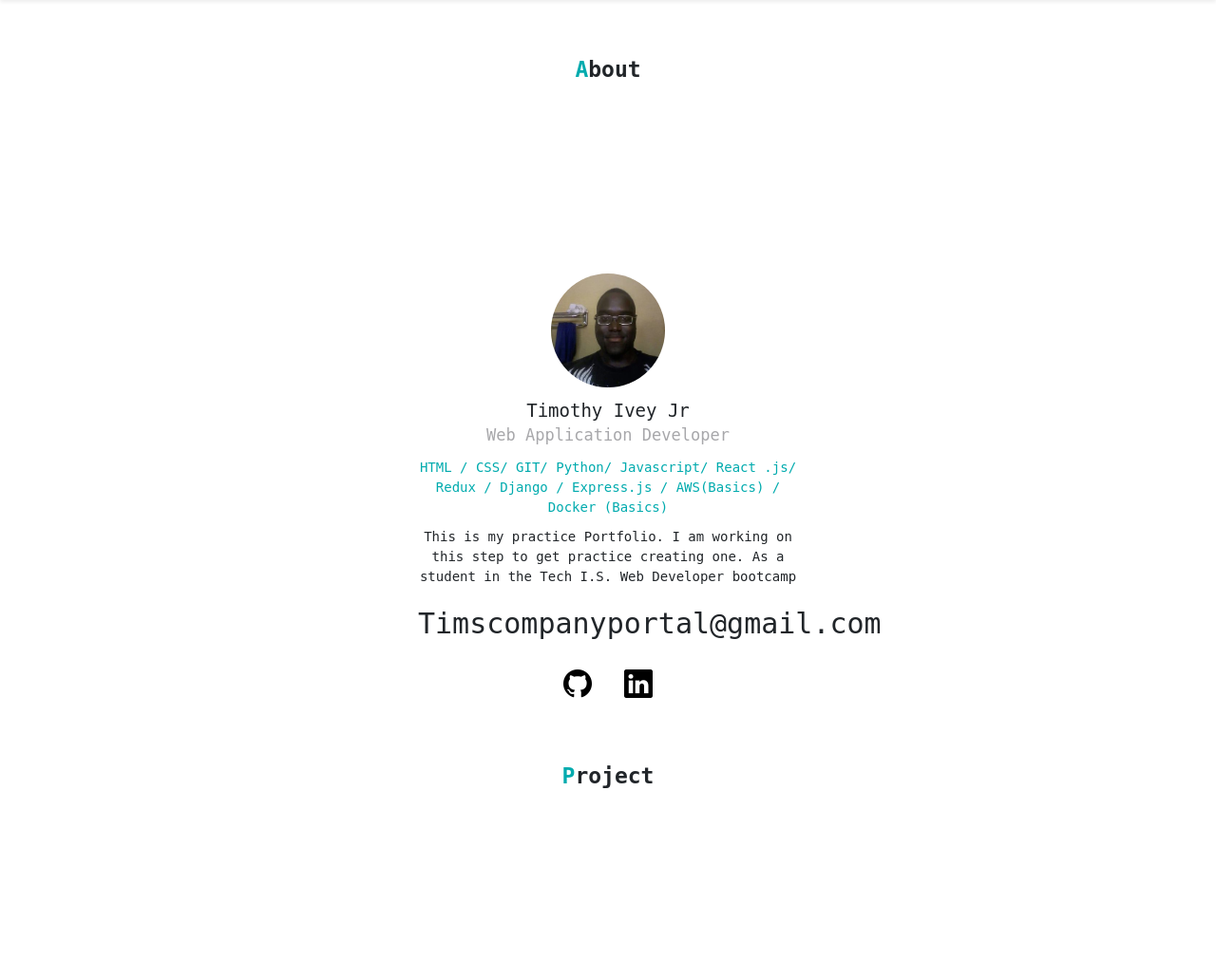
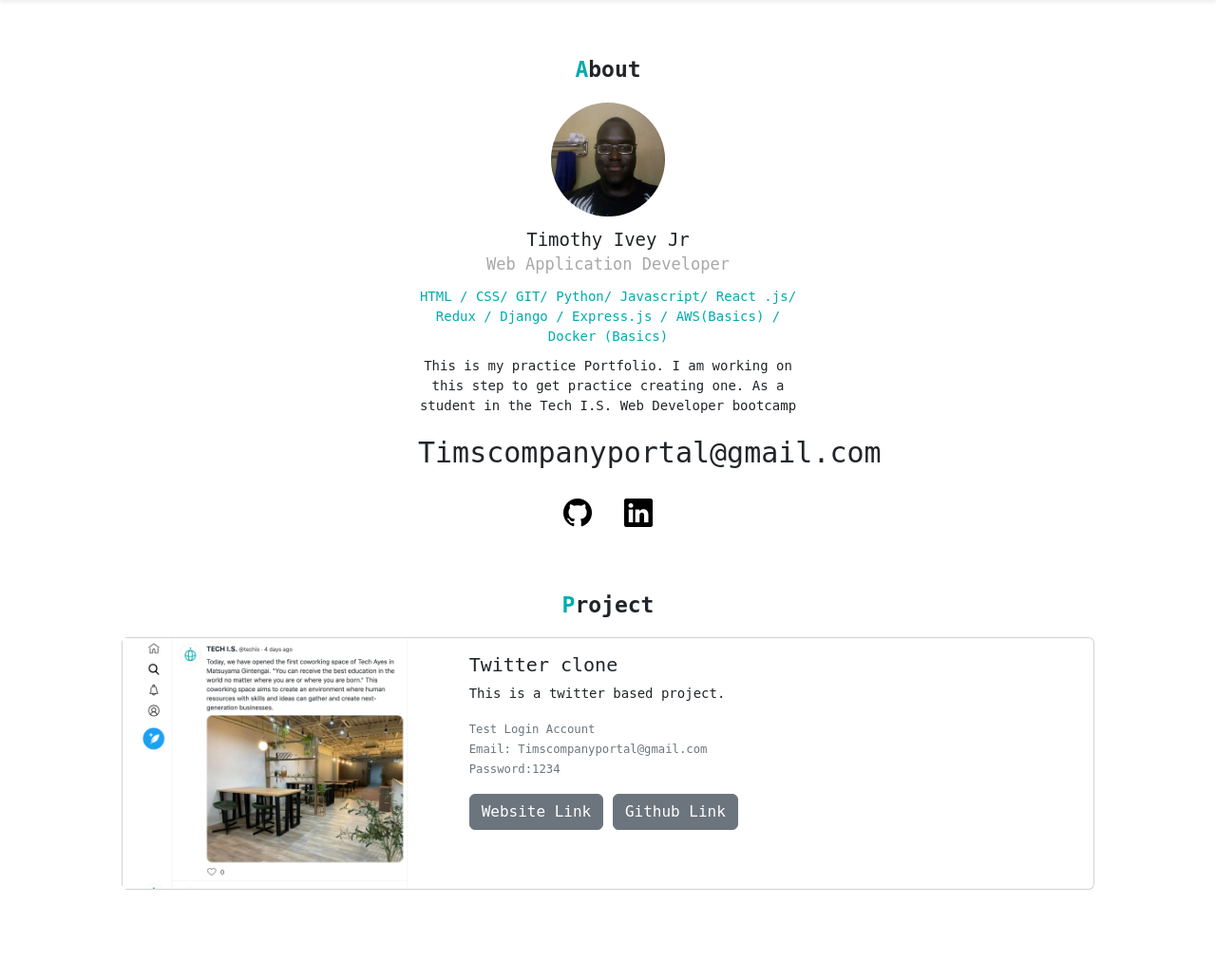
Before and after one commit to TimothyIveyJR/new-project, a PHP site: page / in a window 1280 px wide. Shown: the part 64-1095 px from the top of the page at 95% size. After the commit the page ends 1001 px from the top, so only its background shows below. Run offline with PHP 8.4, Linux system fonts and the light colour scheme; some libraries are stand-ins or nearby versions.

Commit message:
Added twitter clone

```diff
--- a/index.html
+++ b/index.html
@@ -46,8 +46,31 @@
             <a href="https://www.linkedin.com/in/timothy-ivey-jr-66b247191/"><i class="bi bi-linkedin ms-3"></i></a>
         </div>
       </div>
+
       <div id="project">
         <h2><span class="font-primary">P</span>roject</h2>
+
+        <div class="card mb-3">
+            <div class="row">
+              <div class="col-md-4">
+                <img src="img/project-twitter.png"  alt="Twitter Project">
+              </div>
+              <div class="col-md-8">
+                <div class="card-body">
+                  <h5 class="card-title">Twitter clone</h5>
+                  <p class="card-text">This is a twitter based project.</p>
+                  <p class="card-text"><small class="text-muted">
+                        Test Login Account <br>
+                        Email: Timscompanyportal@gmail.com <br>
+                        Password:1234
+                  </small> </p>
+                  <a href="https://twitter.com/TimSorcerer" target="_blank" class="btn btn-secondary">Website Link</a>
+                  <a href="#" target="_blank" class="btn btn-secondary">Github Link</a>
+                </div>
+              </div>
+            </div>
+          </div>
+
       </div>
       <script src="https://cdn.jsdelivr.net/npm/bootstrap@5.2.0/dist/js/bootstrap.bundle.min.js" integrity="sha384-A3rJD856KowSb7dwlZdYEkO39Gagi7vIsF0jrRAoQmDKKtQBHUuLZ9AsSv4jD4Xa" crossorigin="anonymous"></script>
 </body>
--- a/style.css
+++ b/style.css
@@ -24,7 +24,7 @@ p{
 h2{
     font-weight: bold;
     font-size: 23px;
-    margin-bottom: 200px;
+    margin-bottom: 20px;
 }
 a.font-black{
     color: #000 !important;
@@ -77,11 +77,11 @@ ABOUT
     color: #000
 }
 
-/***************
+/***************************
 
 PROJECT
 
-***************/
+***************************/
 
 #project{
     margin: 60px auto;
@@ -91,3 +91,7 @@ PROJECT
 #project h2{
     text-align: center;
 }
+
+#project .card img{
+    width: 100%;
+}
```
